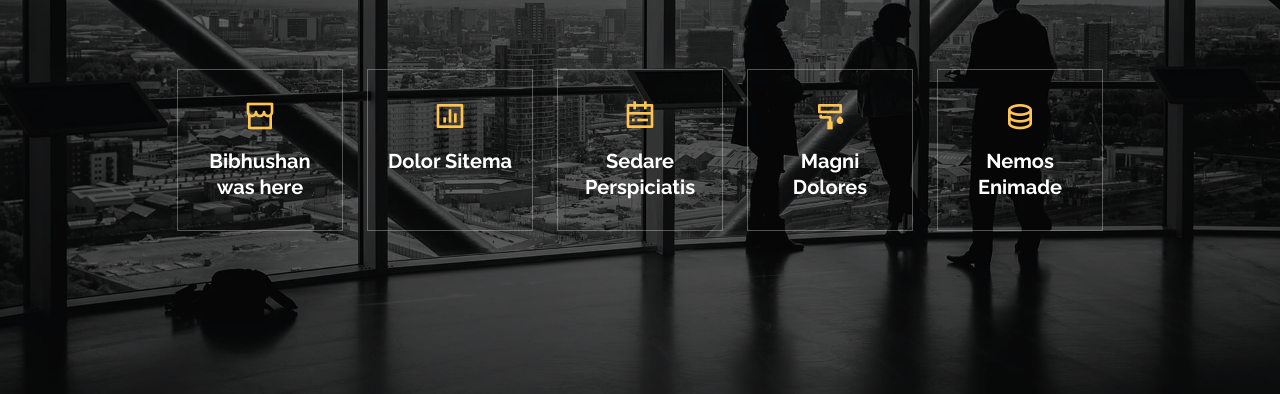
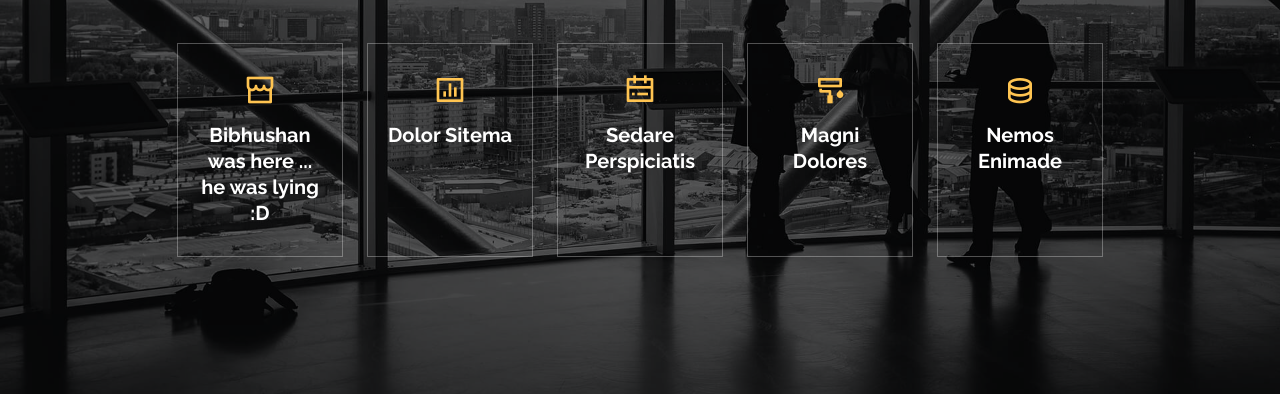
Before and after one commit to joshibibhushan/bib-demo-website, a plain HTML site: page index.html in a window 1280 px wide. Shown: the part 406-800 px from the top of the page. Drawn offline with nearby package versions, Linux system fonts and the light colour scheme.

Commit message:
#websitechange-bib-updates the title

```diff
--- a/index.html
+++ b/index.html
@@ -96,7 +96,7 @@
         <div class="col-xl-2 col-md-4">
           <div class="icon-box">
             <i class="ri-store-line"></i>
-            <h3><a href="">Bibhushan was here</a></h3>
+            <h3><a href="">Bibhushan was here ... he was lying :D</a></h3>
           </div>
         </div>
         <div class="col-xl-2 col-md-4">
```
